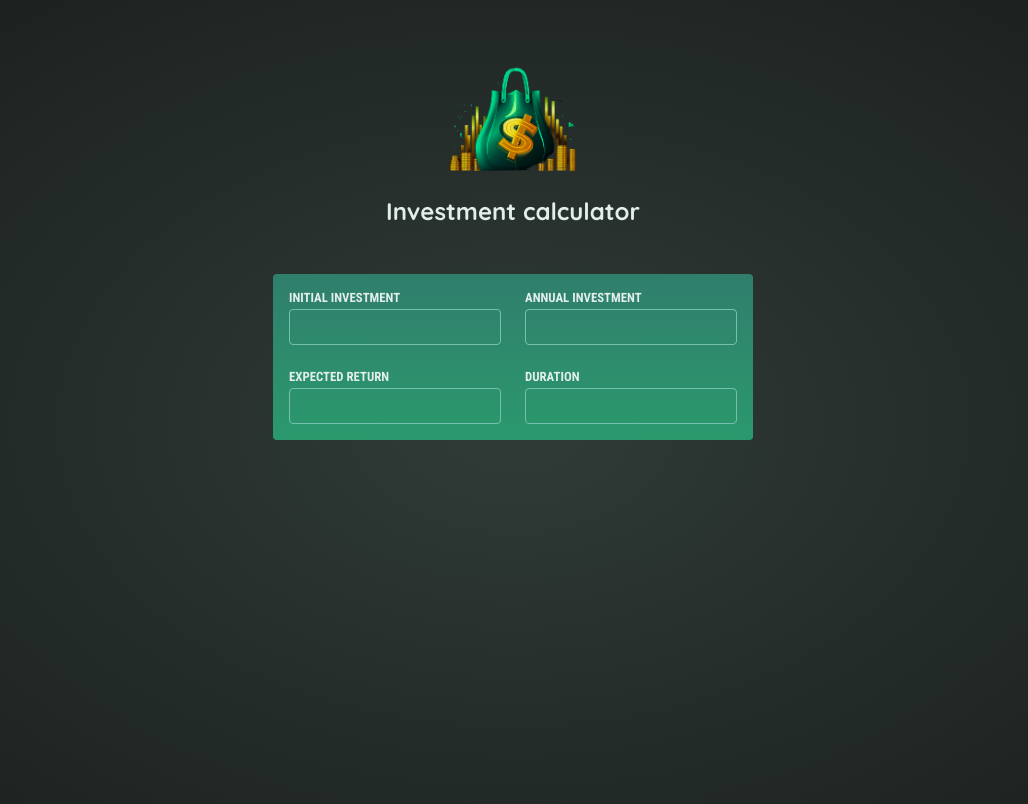
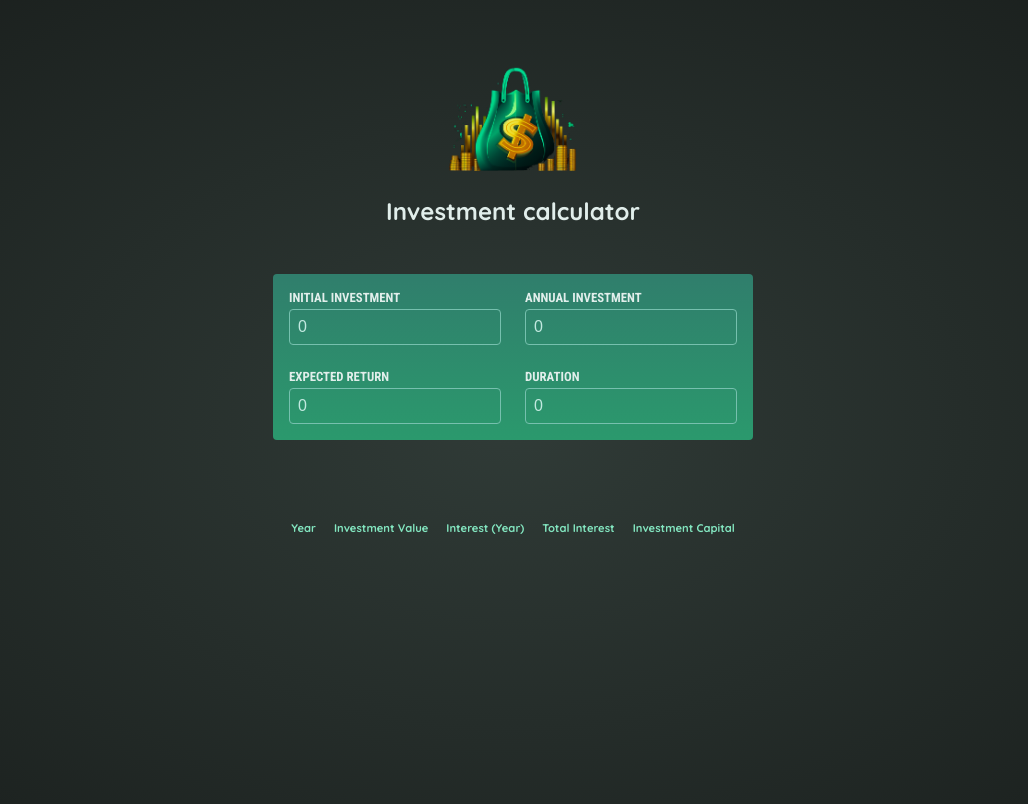
Before and after one commit to WillamNyunt/investment-calculator, a React (Vite) app: page / in a window 1280 px wide. Shown: the top 804 px of the page, without its empty margins (127-1155 px from the left). Built offline with nearby package versions, Linux system fonts and the light colour scheme.

Commit message:
Result component added

```diff
--- a/src/App.jsx
+++ b/src/App.jsx
@@ -2,27 +2,35 @@ import Header from "./components/header"
 import UserInput from "./components/userInput"
 import { useState, Fragment } from "react"
 import { calculateInvestmentResults } from "./util/investment"
-
+import Result from "./components/result"
 const initialInput = {
-  initialInvestment: '',
-  annualInvestment: '',
-  expectedReturn: '',
-  duration: '',
+  initialInvestment: 0,
+  annualInvestment: 0,
+  expectedReturn: 0,
+  duration: 0,
 }
 
 function App() {
-  const [userInput, setUserInput] = useState(initialInput)
+  const [userInputs, setUserInputs] = useState(initialInput)
+  let investmentArr = []
+
+  investmentArr = [...calculateInvestmentResults(userInputs)];
+
+  if (investmentArr) {
+
+  }
 
   function userInputOnChangeHandler(e) {
-    setUserInput(prevInput => { return { ...prevInput, ...e } })
+    setUserInputs(prevInput => {
+      return ({ ...prevInput, ...e })
+    })
   }
-
-
 
   return (
     <Fragment>
       <Header />
-      <UserInput userInput={userInput} changeUserInput={userInputOnChangeHandler} />
+      <UserInput userInput={userInputs} changeUserInput={userInputOnChangeHandler} />
+      <Result tableValues={investmentArr} inputValues={userInputs} />
     </Fragment>
   )
 }
--- /dev/null
+++ b/src/components/result.jsx
@@ -0,0 +1,30 @@
+import React from 'react'
+
+export default function Result({ tableValues, inputValues }) {
+
+    console.log(tableValues)
+    return (
+        <table id='result'>
+            <thead>
+                <tr>
+                    <th>Year</th>
+                    <th>Investment Value</th>
+                    <th>Interest (Year)</th>
+                    <th>Total Interest</th>
+                    <th>Investment Capital</th>
+                </tr>
+            </thead>
+            <tbody>
+                {tableValues.map(tableValue =>
+                    <tr key={tableValue.year}>
+                        <td>{tableValue.year}</td>
+                        <td>{tableValue.investmentValue}</td>
+                        <td>{tableValue.yearlyInterest}</td>
+                        <td>{tableValue.totalInterest}</td>
+                        <td>{tableValue.investedCapital}</td>
+                    </tr>
+                )}
+            </tbody>
+        </table>
+    )
+}
```
